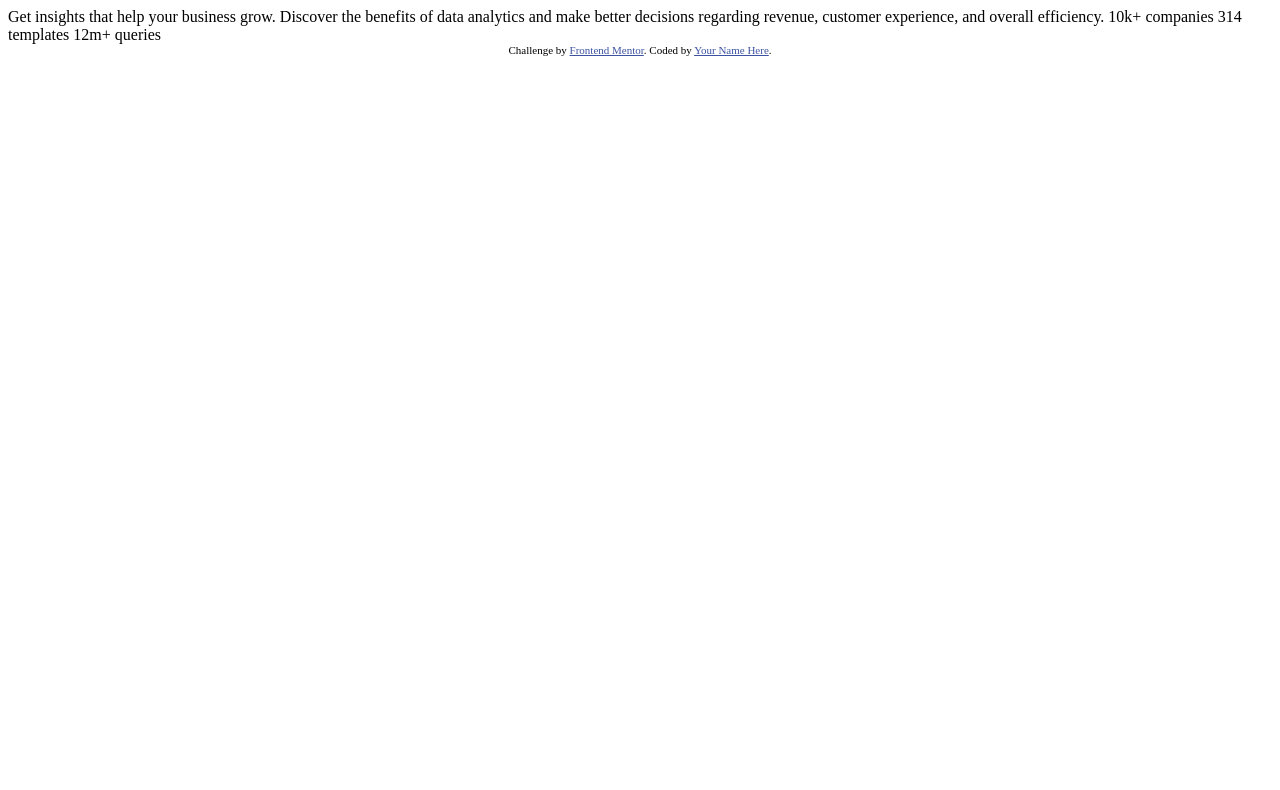
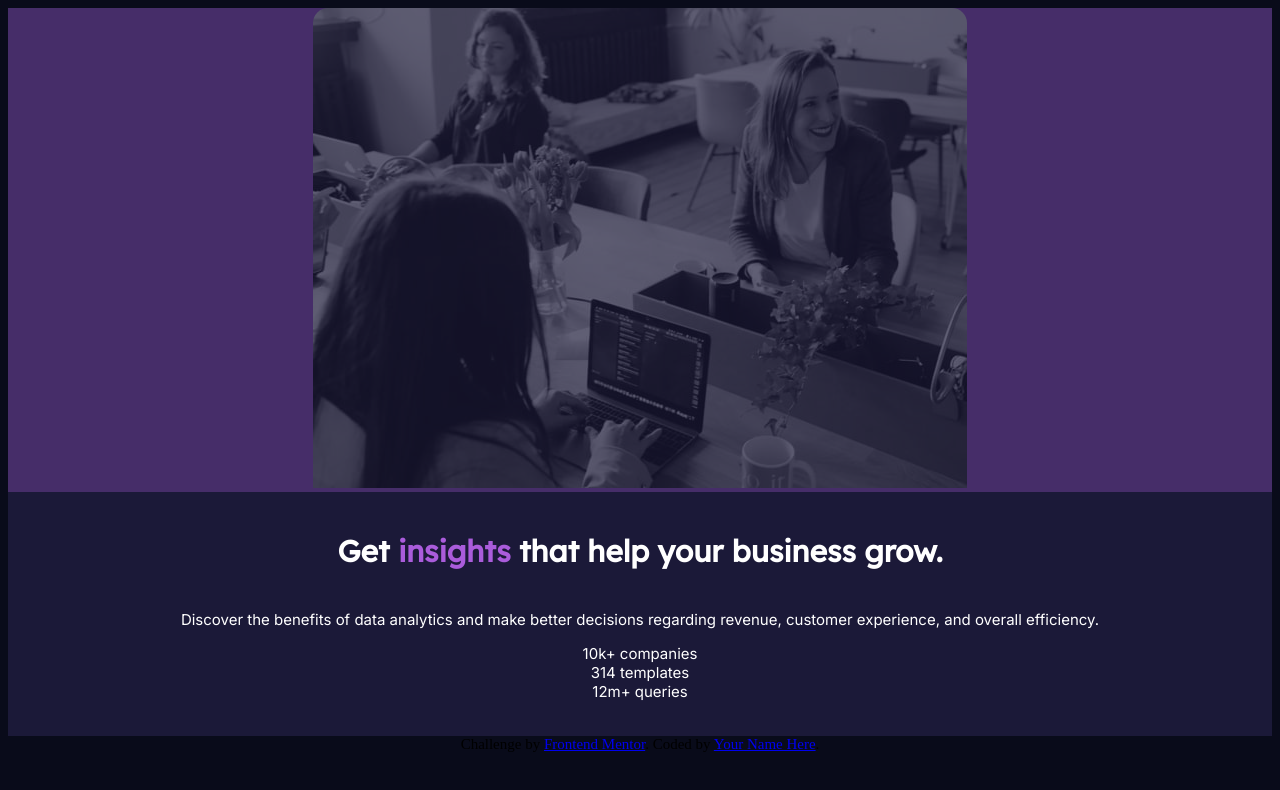
Before and after one commit to lkbobadi/stats-preview-card-component-main, a plain HTML site: page index.html in a window 1280 px wide. Drawn offline with Linux system fonts and the light colour scheme.

Commit message:
Basic CSS and HTML structure added

```diff
--- a/index.html
+++ b/index.html
@@ -1,33 +1,55 @@
 <!DOCTYPE html>
 <html lang="en">
   <head>
-  <meta charset="UTF-8">
-  <meta name="viewport" content="width=device-width, initial-scale=1.0"> <!-- displays site properly based on user's device -->
+    <meta charset="UTF-8" />
+    <meta name="viewport" content="width=device-width, initial-scale=1.0" />
+    <!-- displays site properly based on user's device -->
 
-  <link rel="icon" type="image/png" sizes="32x32" href="./images/favicon-32x32.png">
+    <link
+      rel="icon"
+      type="image/png"
+      sizes="32x32"
+      href="./images/favicon-32x32.png"
+    />
+
+    <link rel="preconnect" href="https://fonts.googleapis.com" />
+    <link rel="preconnect" href="https://fonts.gstatic.com" crossorigin />
+    <link
+      href="https://fonts.googleapis.com/css2?family=Inter:wght@400;700&family=Lexend+Deca&display=swap"
+      rel="stylesheet"
+    />
 
     <title>Frontend Mentor | Stats preview card component</title>
 
-  <!-- Feel free to remove these styles or customise in your own stylesheet 👍 -->
-  <style>
-    .attribution { font-size: 11px; text-align: center; }
-    .attribution a { color: hsl(228, 45%, 44%); }
-  </style>
+    <link rel="stylesheet" href="styles.css" />
   </head>
   <body>
+    <div class="main-information">
+      <div class="overlay">
+        <img
+          class="main-image"
+          src="/images/image-header-mobile.jpg"
+          alt="main image for the desktop"
+        />
+      </div>
+      <h1>
+        Get <span class="bold"> insights </span> that help your business grow.
+      </h1>
+      Discover the benefits of data analytics and make better decisions
+      regarding revenue, customer experience, and overall efficiency.
 
-  Get insights that help your business grow.
-
-  Discover the benefits of data analytics and make better decisions regarding revenue, customer
-  experience, and overall efficiency.
-
-  10k+ companies
-  314 templates
-  12m+ queries
+      <ul class="statistics">
+        <li>10k+ companies</li>
+        <li>314 templates</li>
+        <li>12m+ queries</li>
+      </ul>
+    </div>
 
     <div class="attribution">
-    Challenge by <a href="https://www.frontendmentor.io?ref=challenge" target="_blank">Frontend Mentor</a>.
-    Coded by <a href="#">Your Name Here</a>.
+      Challenge by
+      <a href="https://www.frontendmentor.io?ref=challenge" target="_blank"
+        >Frontend Mentor</a
+      >. Coded by <a href="#">Your Name Here</a>.
     </div>
   </body>
 </html>
--- /dev/null
+++ b/styles.css
@@ -0,0 +1,45 @@
+body {
+  background-color: hsl(233, 47%, 7%);
+  text-align: center;
+  font-size: 15px;
+}
+
+img {
+  max-width: 100%;
+  border-radius: 15px 15px 0 0;
+}
+
+h1 {
+  font-family: "Lexend Deca", sans-serif;
+  font-weight: 700;
+
+  padding: 20px 24px;
+}
+
+.overlay {
+  opacity: 0.3;
+  height: 100%;
+  position: relative;
+  background-color: hsl(277, 64%, 61%);
+  overflow: hidden;
+  background-blend-mode: saturation;
+  z-index: 2;
+}
+
+.main-information {
+  color: hsl(0, 0%, 100%);
+  background-color: hsl(244, 38%, 16%);
+  padding-bottom: 20px;
+  font-family: "Inter", sans-serif;
+}
+
+.bold {
+  color: hsl(277, 64%, 61%);
+}
+
+.statistics {
+  display: flex;
+  flex-direction: column;
+  list-style-type: none;
+  padding-left: 0px;
+}
```
Lines whose indentation alone changed are shown as unchanged.
